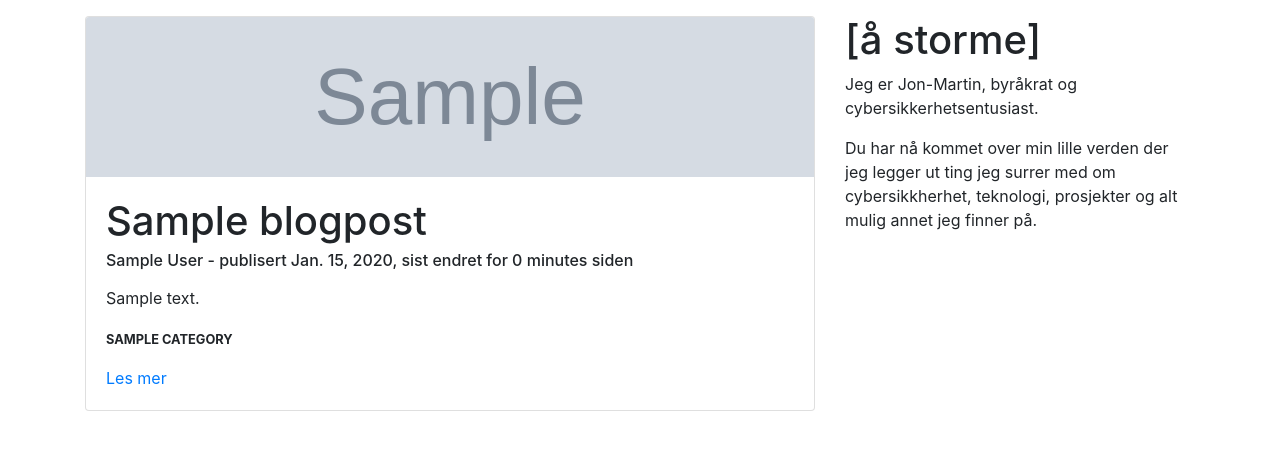
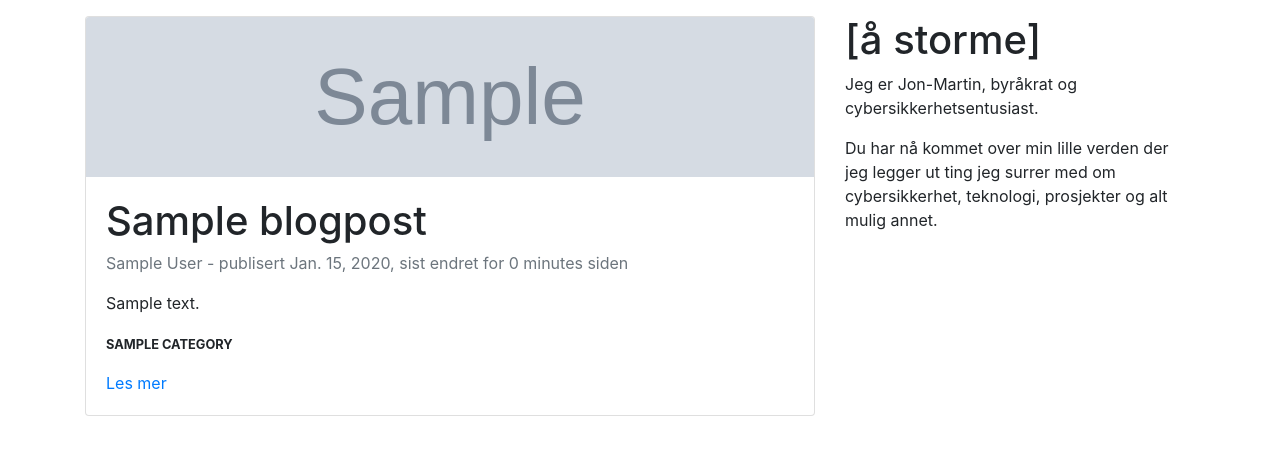
Before and after one commit to jonmartinstorm/blog_thing, a Django app: template blog/templates/blog/blogpost_list.html in a window 1280 px wide. Shown: the part 56-511 px from the top of the page. Run offline with Django 3.2, Linux system fonts and the light colour scheme; the template is opened without the code that fills it: values that come from a table or form of the project are taken from there, others are empty; tables that the repository leaves empty hold one stand-in row (values such as "Sample post"); grey boxes marked "Sample" are stand-in pictures; parts of the project's set-up code (start-up, migrations or seed data) failed here and were passed over; some libraries are stand-ins or nearby versions.

Commit message:
Rettet på noen skrivefeil.

```diff
--- a/blog/forms.py
+++ b/blog/forms.py
@@ -17,7 +17,7 @@ class BlogPostModelForm(forms.ModelForm):
 
     class Meta:
         model = BlogPost
-        fields = ['title', 'header_image', 'content_images', 'content', 'publish_date']
+        fields = ['title', 'header_image', 'categories', 'content', 'publish_date']
 
     def clean_title(self, *args, **kwargs):
         title = self.cleaned_data.get("title")
--- a/blog/templates/blog/blogpost_detail.html
+++ b/blog/templates/blog/blogpost_detail.html
@@ -34,7 +34,7 @@
     <div class="col col-lg-4 mx-auto">
         <h1>[å storme]</h1>
         <p>Jeg er Jon-Martin, byråkrat og cybersikkerhetsentusiast.</p>
-        <p>Du har nå kommet over min lille verden der jeg legger ut ting jeg surrer med om cybersikkherhet, teknologi, prosjekter og alt mulig annet jeg finner på.</p>
+        <p>Du har nå kommet over min lille verden der jeg legger ut ting jeg surrer med om cybersikkerhet, teknologi, prosjekter og alt mulig annet.</p>
     </div>
 </div>
 {% endblock %}
--- a/blog/templates/blog/blogpost_list.html
+++ b/blog/templates/blog/blogpost_list.html
@@ -11,7 +11,7 @@
     <div class="col col-lg-4 mx-auto">
         <h1>[å storme]</h1>
         <p>Jeg er Jon-Martin, byråkrat og cybersikkerhetsentusiast.</p>
-        <p>Du har nå kommet over min lille verden der jeg legger ut ting jeg surrer med om cybersikkherhet, teknologi, prosjekter og alt mulig annet jeg finner på.</p>
+        <p>Du har nå kommet over min lille verden der jeg legger ut ting jeg surrer med om cybersikkerhet, teknologi, prosjekter og alt mulig annet.</p>
     </div>
 </div>
 {% endblock %}
--- a/blog/templates/blog/list-inline.html
+++ b/blog/templates/blog/list-inline.html
@@ -9,7 +9,7 @@
     {% endif %}
   <div class="card-body">
     <h1 class="card-title">{{ post.title }}</h1>
-    <h6 class="card-subtitle">{{ post.author.get_full_name }} - publisert {{ post.publish_date|date }}, sist endret for {{ post.updated|timesince }} siden</h6>
+    <p class="card-subtitle text-muted">{{ post.author.get_full_name }} - publisert {{ post.publish_date|date }}, sist endret for {{ post.updated|timesince }} siden</p>
     <p>{{ post.content|markdown|truncatewords_html:50 }}</p>
     <p><small class="font-weight-bold text-uppercase">
       {% for category in post.categories.all %}
```
Also changed, not shown: blog_thing/settings.py (+7 -7 lines).
